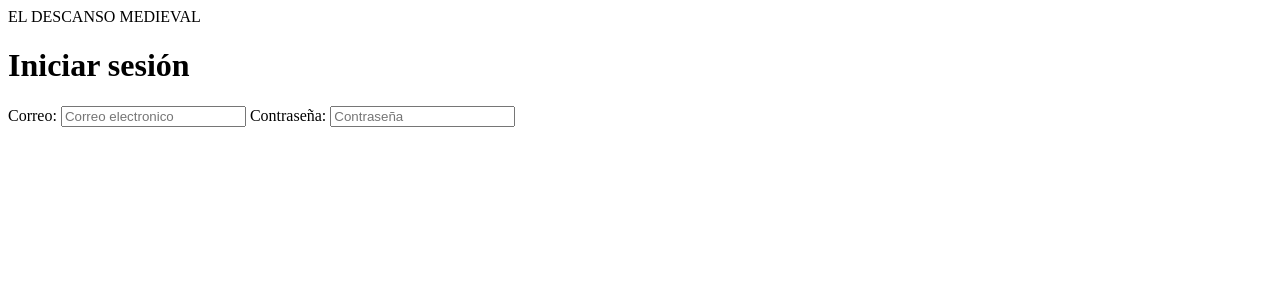
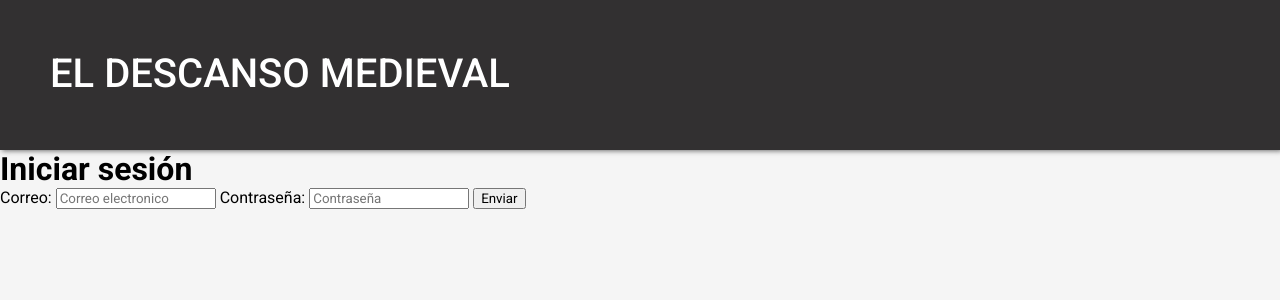
Before and after one commit to AbrahamRH/SistemaHoteleroWeb, a PHP site: page / in a window 1280 px wide. Shown: the top 300 px of the page. Run offline with PHP 8.4, Linux system fonts and the light colour scheme.

Commit message:
Se añadieron los estilos al header

```diff
--- /dev/null
+++ b/CSS/styles.css
@@ -0,0 +1,28 @@
+@import url('https://fonts.googleapis.com/css2?family=Roboto:wght@100;400;500;700;900&display=swap');
+
+* {
+    margin: 0;
+    box-sizing: border-box;
+    font-family: 'Roboto', Helvetica, sans-serif;
+}
+
+body {
+    background-color: #F5F5F5;
+}
+
+header {
+    background-color: #323031;
+    box-shadow: 2px 1px 5px #707070;
+    color: #FFF;
+    width: 100%;
+    height: 150px;
+    font-size: 40px;
+    font-weight: 500;
+}
+
+header > span {
+    display: inline-block;
+    padding-top: 50px;
+    padding-bottom: 60px;
+    padding-left: 50px;
+}
--- a/index.php
+++ b/index.php
@@ -3,6 +3,7 @@
 <head>
     <meta charset="UTF-8">
     <meta name="viewport" content="width=device-width, initial-scale=1.0">
+    <link rel="stylesheet" href="./CSS/styles.css">
     <title>El descanso medieval</title>
 </head>
 <body>
@@ -16,6 +17,7 @@
             <input type="text" id=="correo" placeholder="Correo electronico">
             <label for="password">Contraseña:</label>
             <input type="password" id="password" placeholder="Contraseña">
+            <button>Enviar</button>
         </form>
     </main>
 </body>
```
